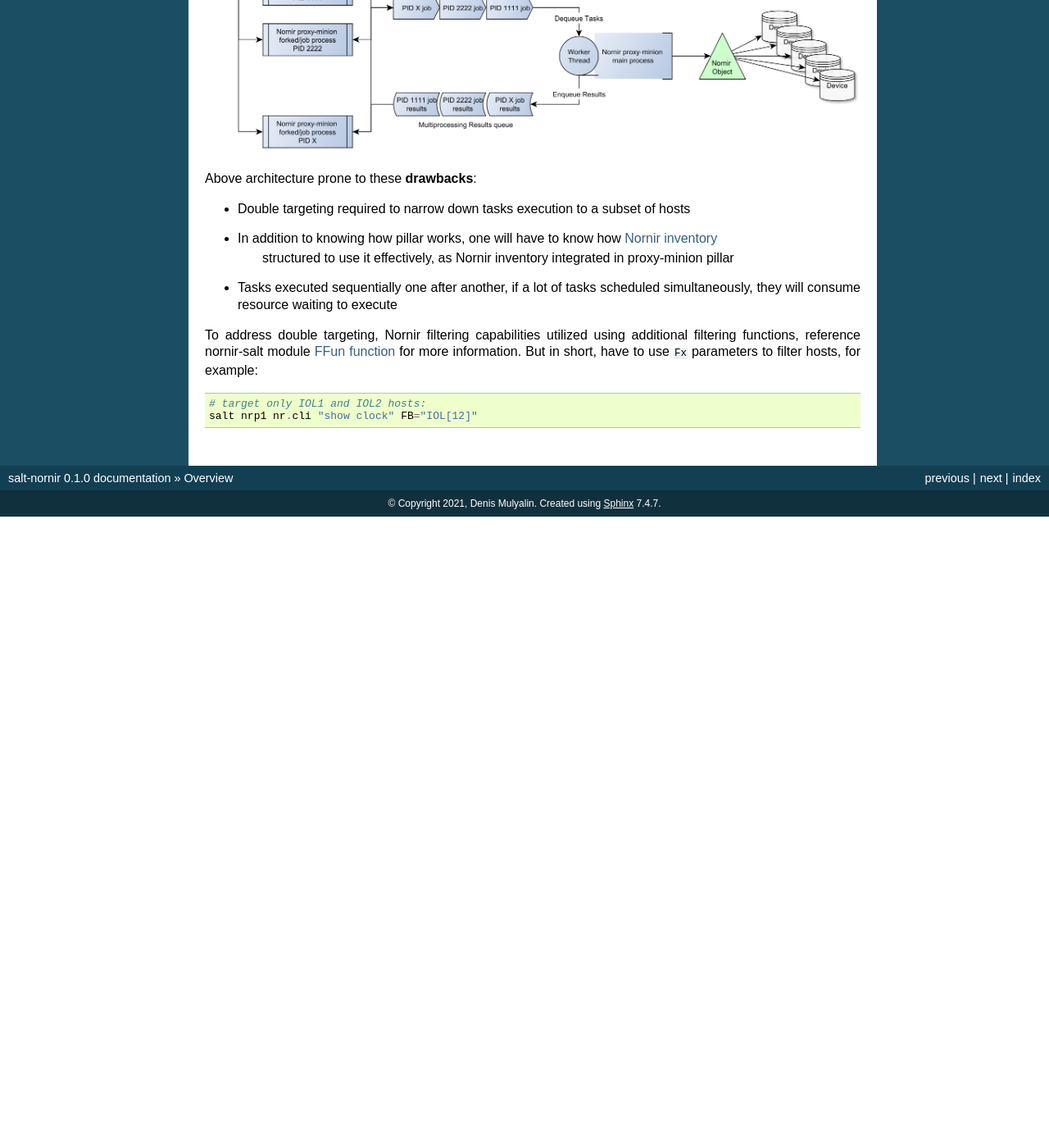
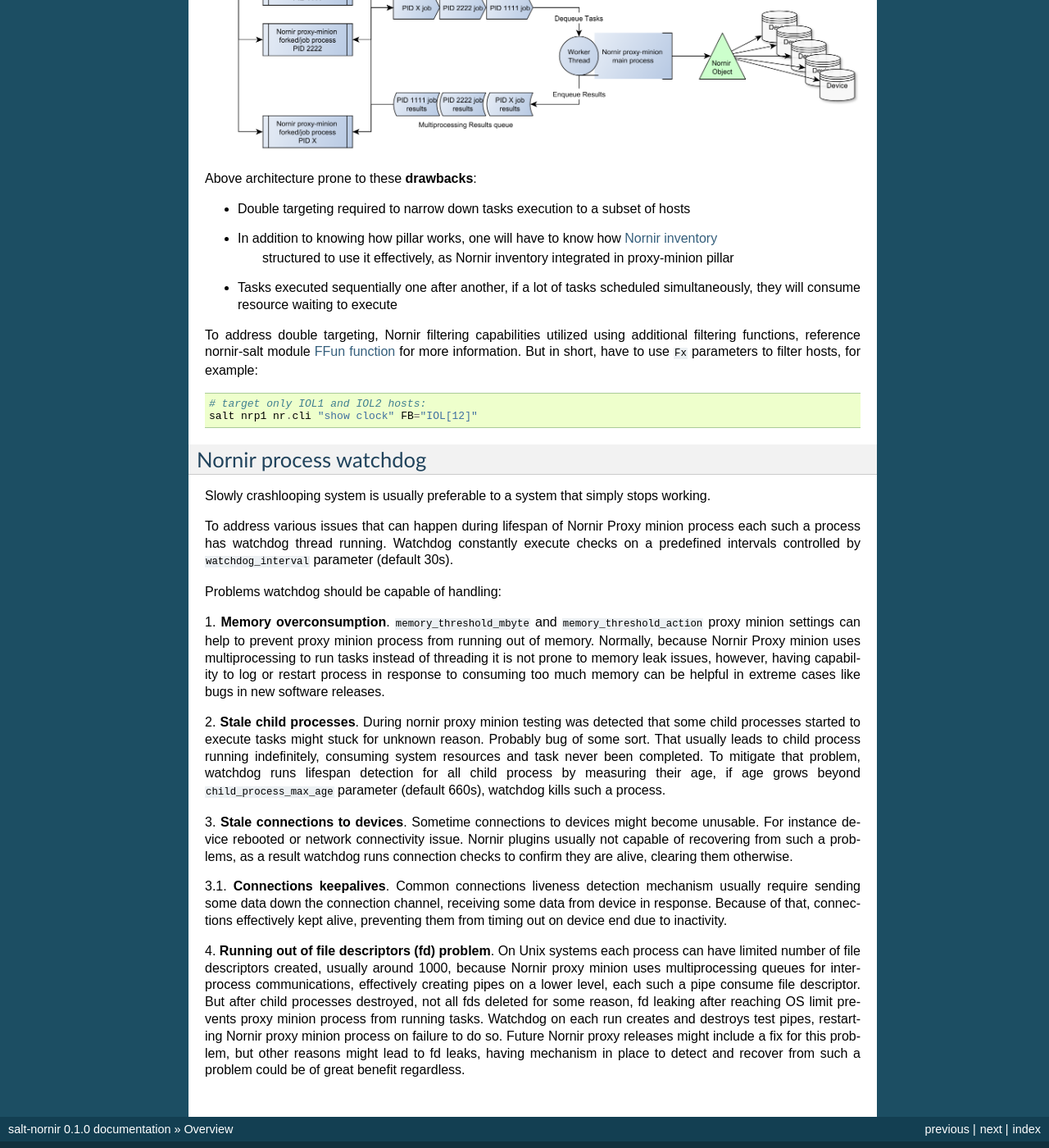
Before and after one commit to dmulyalin/salt-nornir, a Sphinx documentation site: the page built from docs/source/Overview.rst, in a window 1280 px wide and 1400 px high, scrolled down 2665 px. Shown: the whole window at 82% size. Built offline with Sphinx 7.4.7, drawn with Linux system fonts in a browser that asks for light colours; before the commit the page ends 3295 px from its top, so only the background shows below that; some of the changed text lies outside the part shown.

Commit message:
added dpcs for watchdog

```diff
--- a/docs/source/Overview.rst
+++ b/docs/source/Overview.rst
@@ -82,3 +82,50 @@
 
     # target only IOL1 and IOL2 hosts:
     salt nrp1 nr.cli "show clock" FB="IOL[12]"
+
+Nornir process watchdog
+=======================
+
+Slowly crashlooping system is usually preferable to a system that simply stops working.
+
+To address various issues that can happen during lifespan of Nornir Proxy minion process
+each such a process has watchdog thread running. Watchdog constantly execute checks
+on a predefined intervals controlled by ``watchdog_interval`` parameter (default 30s).
+
+Problems watchdog should be capable of handling:
+
+1. **Memory overconsumption**. ``memory_threshold_mbyte`` and ``memory_threshold_action``
+proxy minion settings can help to prevent proxy minion process from running out of memory.
+Normally, because Nornir Proxy minion uses multiprocessing to run tasks instead of
+threading it is not prone to memory leak issues, however, having
+capability to log or restart process in response to consuming too much memory can
+be helpful in extreme cases like bugs in new software releases.
+
+2. **Stale child processes**. During nornir proxy minion testing was detected that some
+child processes started to execute tasks might stuck for unknown reason. Probably
+bug of some sort. That usually leads to child process running indefinitely, consuming
+system resources and task never been completed. To mitigate that problem, watchdog
+runs lifespan detection for all child process by measuring their age, if age
+grows beyond ``child_process_max_age`` parameter (default 660s), watchdog kills such
+a process.
+
+3. **Stale connections to devices**. Sometime connections to devices might become unusable.
+For instance device rebooted or network connectivity issue. Nornir plugins usually not
+capable of recovering from such a problems, as a result watchdog runs connection checks to
+confirm they are alive, clearing them otherwise.
+
+3.1. **Connections keepalives**. Common connections liveness detection mechanism usually
+require sending some data down the connection channel, receiving some data from device
+in response. Because of that, connections effectively kept alive, preventing them from
+timing out on device end due to inactivity.
+
+4. **Running out of file descriptors (fd) problem**. On Unix systems each process can have
+limited number of file descriptors created, usually around 1000, because Nornir proxy
+minion uses multiprocessing queues for inter-process communications, effectively creating
+pipes on a lower level, each such a pipe consume file descriptor. But after child
+processes destroyed, not all fds deleted for some reason, fd leaking after reaching OS limit
+prevents proxy minion process from running tasks. Watchdog on each run creates and destroys
+test pipes, restarting Nornir proxy minion process on failure to do so. Future Nornir proxy
+releases might include a fix for this problem, but other reasons might lead to fd leaks, having
+mechanism in place to detect and recover from such a problem could be of great benefit
+regardless.
```
Also changed, not shown: 1 other file.
